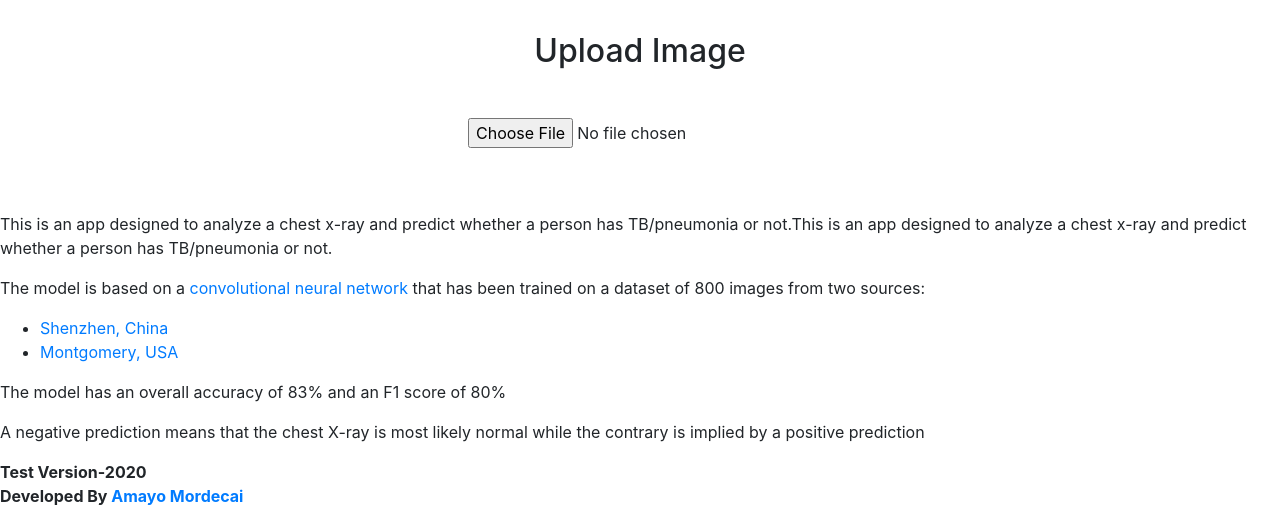
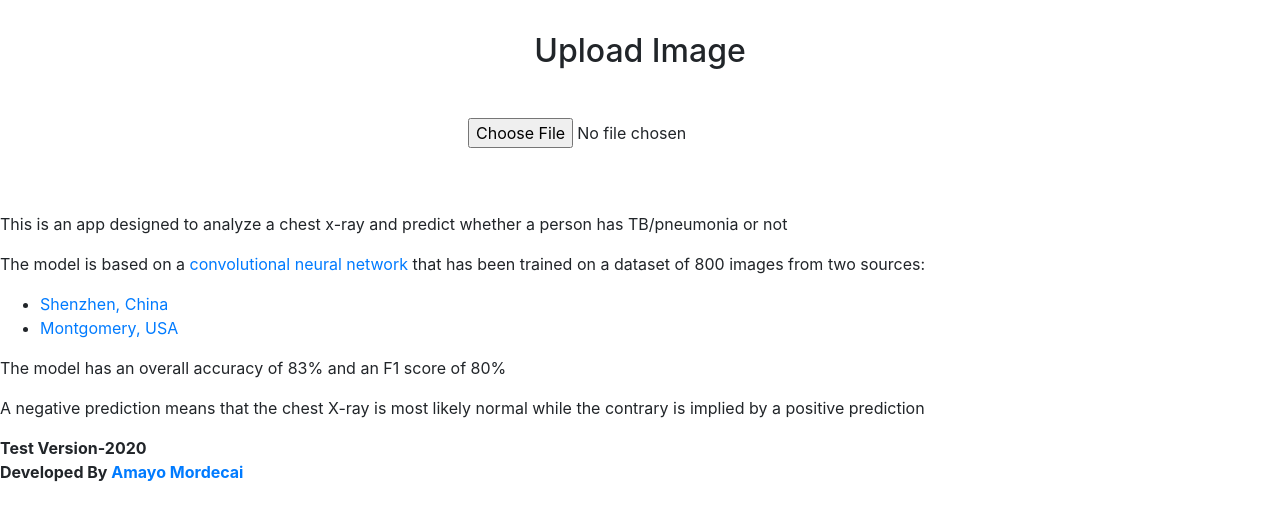
Before and after one commit to amayomode/Pneumonia-Prediction-Flask-App, a Flask app: page / in a window 1280 px wide. Shown: the part 56-561 px from the top of the page. Run offline with Flask 2, Linux system fonts and the light colour scheme; some libraries are stand-ins or nearby versions.

Commit message:
Updated Template

```diff
--- a/templates/base.html
+++ b/templates/base.html
@@ -25,7 +25,7 @@
 
 <footer>
     <div class="foot">
-    <p>This is an app designed to analyze a chest x-ray and predict whether a person has TB/pneumonia or not.This is an app designed to analyze a chest x-ray and predict whether a person has TB/pneumonia or not. </p>
+    <p>This is an app designed to analyze a chest x-ray and predict whether a person has TB/pneumonia or not</p>
     <p>The model is based on a <a href='https://en.wikipedia.org/wiki/Convolutional_neural_network'>convolutional neural network </a> that has been trained on a dataset of 800 images from two sources:</p>
     <ul>
         <li><a href="https://lhncbc.nlm.nih.gov/publication/pub9931">Shenzhen, China</a></li>
```
